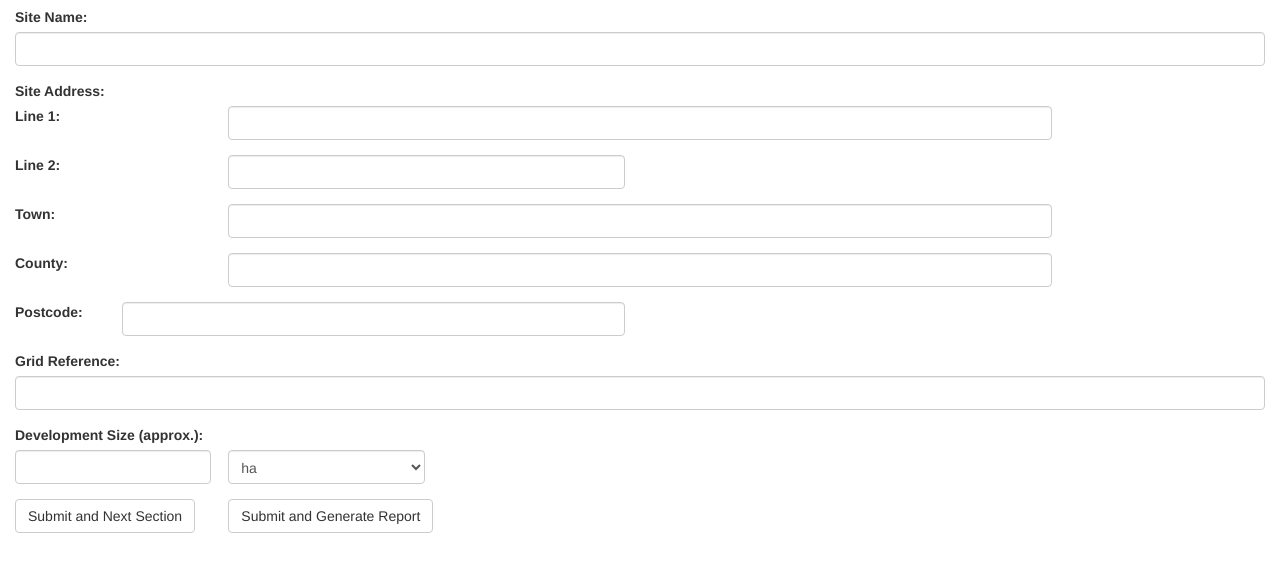
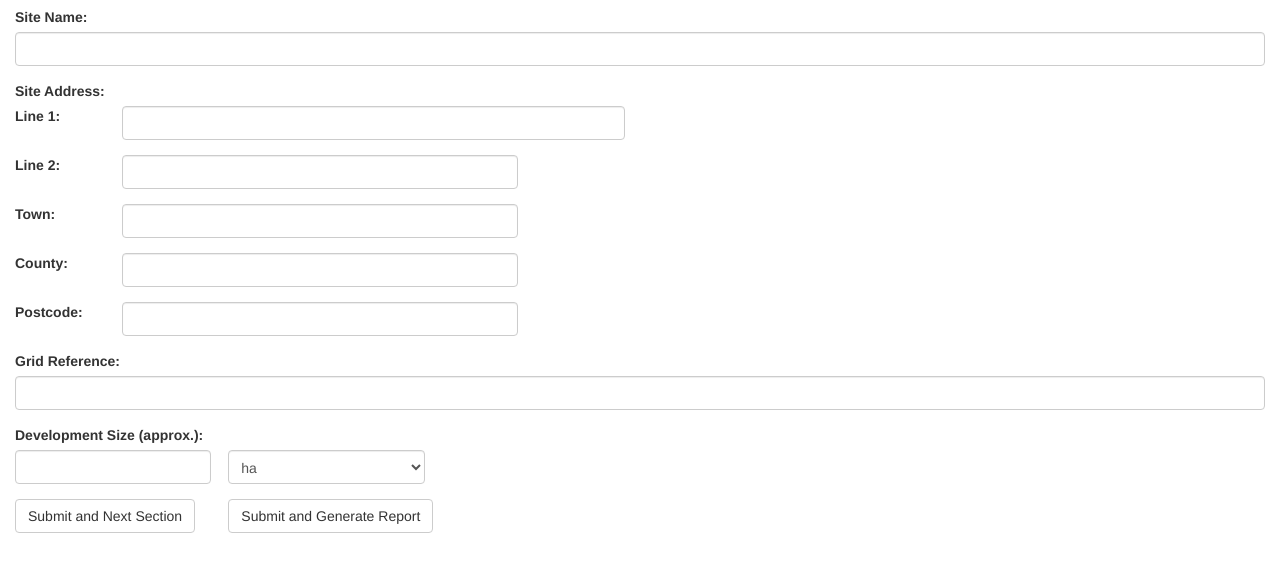
Before and after one commit to Nathan-JDawson/Bat-App, a plain HTML site: page website pages/site_details.html in a window 1280 px wide. Shown: the part 63-634 px from the top of the page. Drawn offline with nearby package versions, Linux system fonts and the light colour scheme.

Commit message:
Test again

```diff
--- a/website pages/site_details.html
+++ b/website pages/site_details.html
@@ -123,34 +123,34 @@
                 <div class="form-group">
                     <label>Site Address:</label>
                     <div class="form-group row">
-                        <div class="col-sm-2">
+                        <div class="col-sm-1">
                             <label>Line 1:</label>
                         </div>
-                        <div class="col-sm-8">
+                        <div class="col-sm-5">
                             <input class="form-control form-inline" type="text" id="address_line_1" name="line_1">
                         </div>
                     </div>
                     <div class="form-group row">
-                        <label class="col-sm-2">Line 2:</label>
+                        <label class="col-sm-1">Line 2:</label>
                         <div class="col-sm-4">
                             <input class="form-control form-inline" type="text" id="address_line_2" name="line_2">
                         </div>
                     </div>
                     <div class="form-group row">
-                        <label class="col-sm-2">Town:</label>
-                        <div class="col-sm-8">
+                        <label class="col-sm-1">Town:</label>
+                        <div class="col-sm-4">
                             <input class="form-control form-inline" type="text" id="town" name="town">
                         </div>
                     </div>
                     <div class="form-group row">
-                        <label class="col-sm-2">County:</label>
-                        <div class="col-sm-8">
+                        <label class="col-sm-1">County:</label>
+                        <div class="col-sm-4">
                             <input class="form-control form-inline" type="text" id="county" name="county">
                         </div>
                     </div>
                     <div class="form-group row">
                         <label class="col-sm-1">Postcode:</label>
-                        <div class="col-sm-5">
+                        <div class="col-sm-4">
                             <input class="form-control form-inline" type="text" id="postcode" name="postcode">
                         </div>
                     </div>
```
